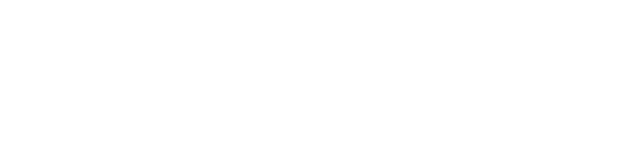
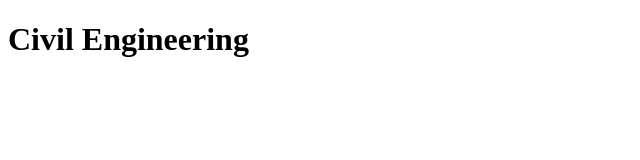
Before and after one commit to JustinSerenbetz/CareerWebsite, a plain HTML site: page index.html in a window 1280 px wide. Shown: the whole page, without its empty margins (0-640 px from the left). Drawn offline with Linux system fonts and the light colour scheme.

Commit message:
added heading

```diff
--- a/index.html
+++ b/index.html
@@ -16,6 +16,7 @@
 </head>
 
 <body>
+    <h1>Civil Engineering</h1>
 
 
 
```
